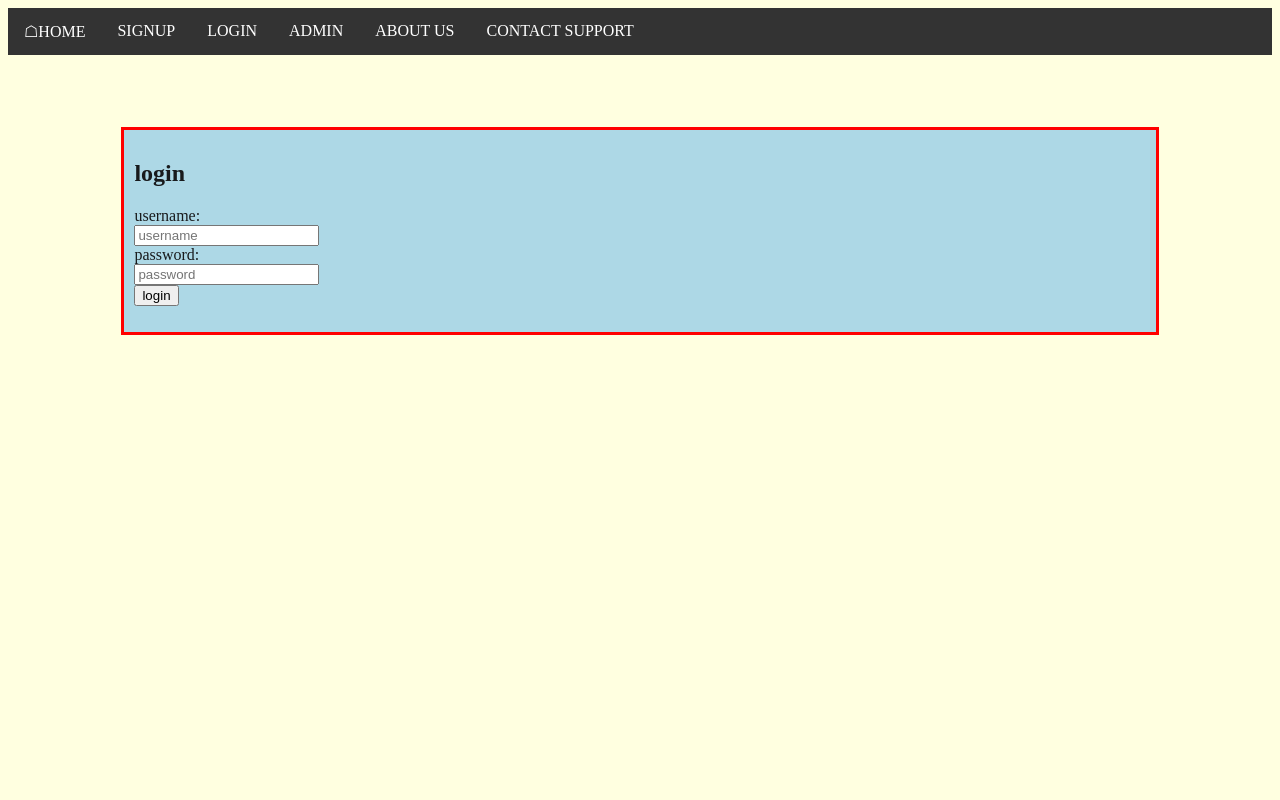
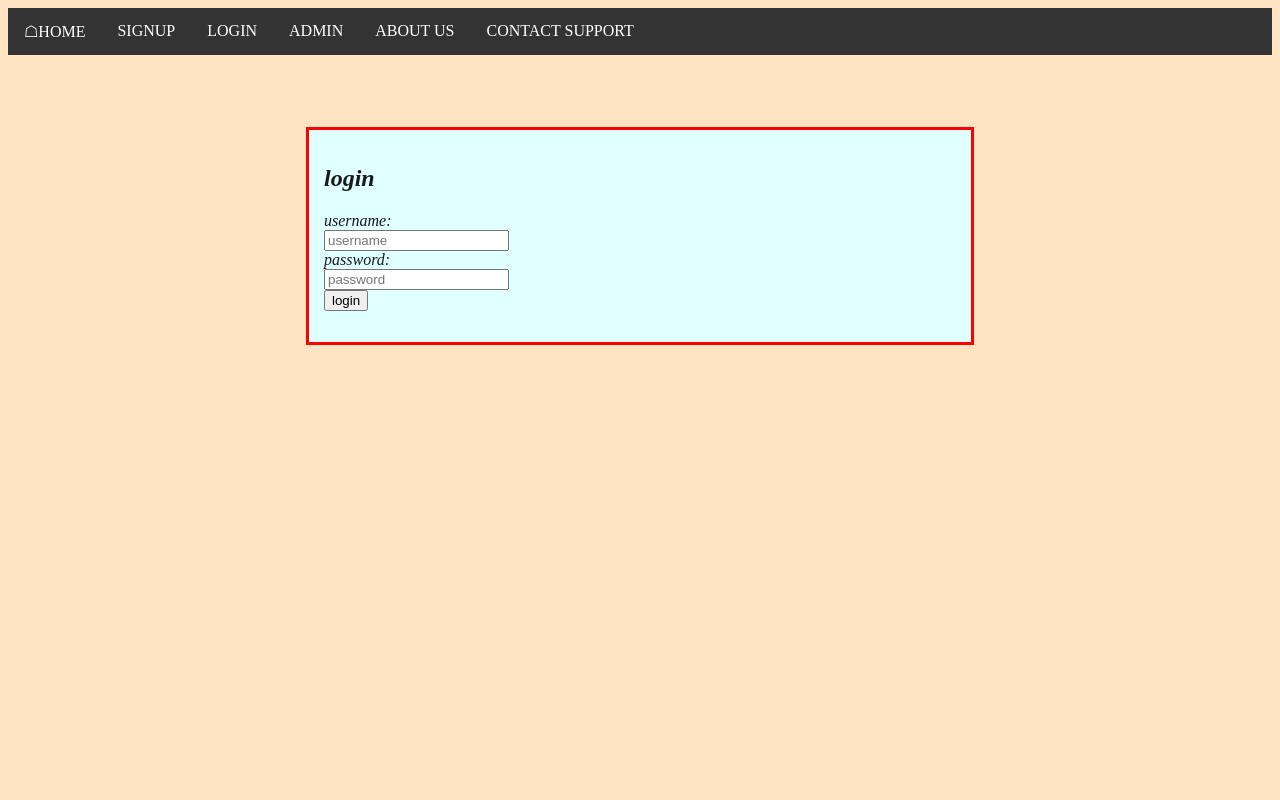
Before and after one commit to vsr73/blogssite, a Django app: page /login/ in a window 1280 px wide. Run offline with Django 4.2, Linux system fonts and the light colour scheme.

Commit message:
'changes'

```diff
--- a/blog/app/views.py
+++ b/blog/app/views.py
@@ -20,17 +20,36 @@ def registeruser(request):
         p=request.POST['password']
         q=request.POST['password2']
         if p==q:
-            user=User(first_name=f,last_name=l,username=usnm,email=el,password=p)
-            try:
-                user.save()
-                messages.info(request,'successfully created')
-                return redirect('home')
-            except:
-                messages.error(request,'username exists')
+            if len(q)>=4:
+                if q.isdigit() == False:
+                    if q.islower() == False:
+                        if q.isupper() == False:
+                            user=User(first_name=f,last_name=l,username=usnm,email=el,password=p)
+                            try:
+                               user.save()
+                               login(request,user)
+                               messages.info(request,'successfully created and logged in')
+                               return redirect('home')
+                            except:
+                                messages.error(request,'username exists')
+                                return redirect('registeruser')
+                        else:
+                            messages.info(request,'password must contain atleat 1 lowercase,upper case and a numeric casecharacte')
+                            return redirect('registeruser')
+                    else:
+                        messages.info(request,'password must contain atleat 1 lowercase,upper case and a numeric casecharacter')
+                        return redirect('registeruser')
+                else:
+                    messages.info(request,'password is entirely numeric')
+                    return redirect('registeruser')
+            else:
+                messages.info(request,'password should contain atleast 4 characters')
                 return redirect('registeruser')
         else:
-            messages.info(request,'passwords doesnt match')
-    return render(request,'app/register.html')
+            messages.error(request,'password doesnt match')
+            return redirect('registeruser')
+    else:
+        return render(request,'app/register.html')
 
 
 def loginuser(request):
@@ -45,7 +64,7 @@ def loginuser(request):
             return redirect('home')
 
         else:
-            messages.info(request,'user doesnt exist')
+            messages.info(request,'retry login')
             return redirect('login')
     else:
         return render(request,'app/login.html')
--- a/blog/templates/app/login.html
+++ b/blog/templates/app/login.html
@@ -9,9 +9,9 @@
     <h2>login</h2>
     {% csrf_token %}
     username:<br>
-    <input type="text" name="username" placeholder="username"><br>
+    <input type="text" name="username" placeholder="username" required><br>
     password:<br>
-    <input type="password" name="password" placeholder="password"><br>
+    <input type="password" name="password" placeholder="password" required><br>
     <input type="submit" value="login">
 </div>
 </form>
--- a/blog/templates/main.html
+++ b/blog/templates/main.html
@@ -36,20 +36,15 @@ li a:hover:not(.active) {
     .center {
       color:rgb(24, 26, 28);
       margin: auto;
-      width: 80%;
+      width: 50%;
       border: 3px solid red;
-      padding: 10px;
+      padding: 15px;
       align-items: "center";
-      background-color: lightblue;
-
+      background-color: lightcyan;
        }
     strong{
     color:rgb(231, 173, 87);
           }
-  body {
-    background-color:lightyellow;
-
-}
 
 a {
   color: red;
@@ -62,9 +57,17 @@ a {
      Total height: 80px + (2 * 20px) + (2 * 8px) = 136px
      Content box width: 160px
      Content box height: 80px
+
 }
 
+form{
+      font-style: italic;
 
+}
+
+body{
+  background-color: bisque;
+}
 
 </style>
  </head>
@@ -99,7 +102,7 @@ a {
    <!--headbar ends-->
 
    {% for message in messages %}
-   <font color="red">{{message}}</font>
+   <strong><font color="red">{{message}}</font></strong>
    {% endfor %}
 
 
```
Also changed, not shown: blog/templates/app/register.html (+5 -5 lines), blog/db.sqlite3.
